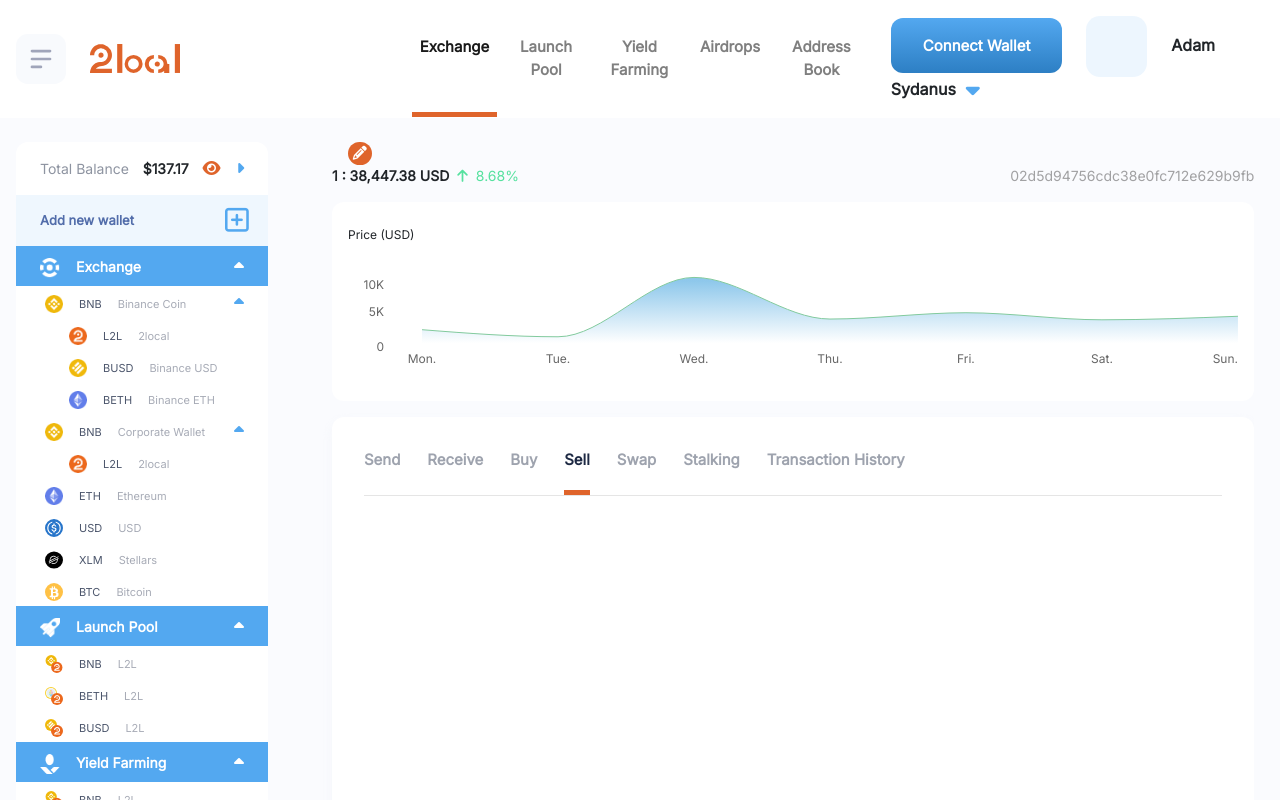
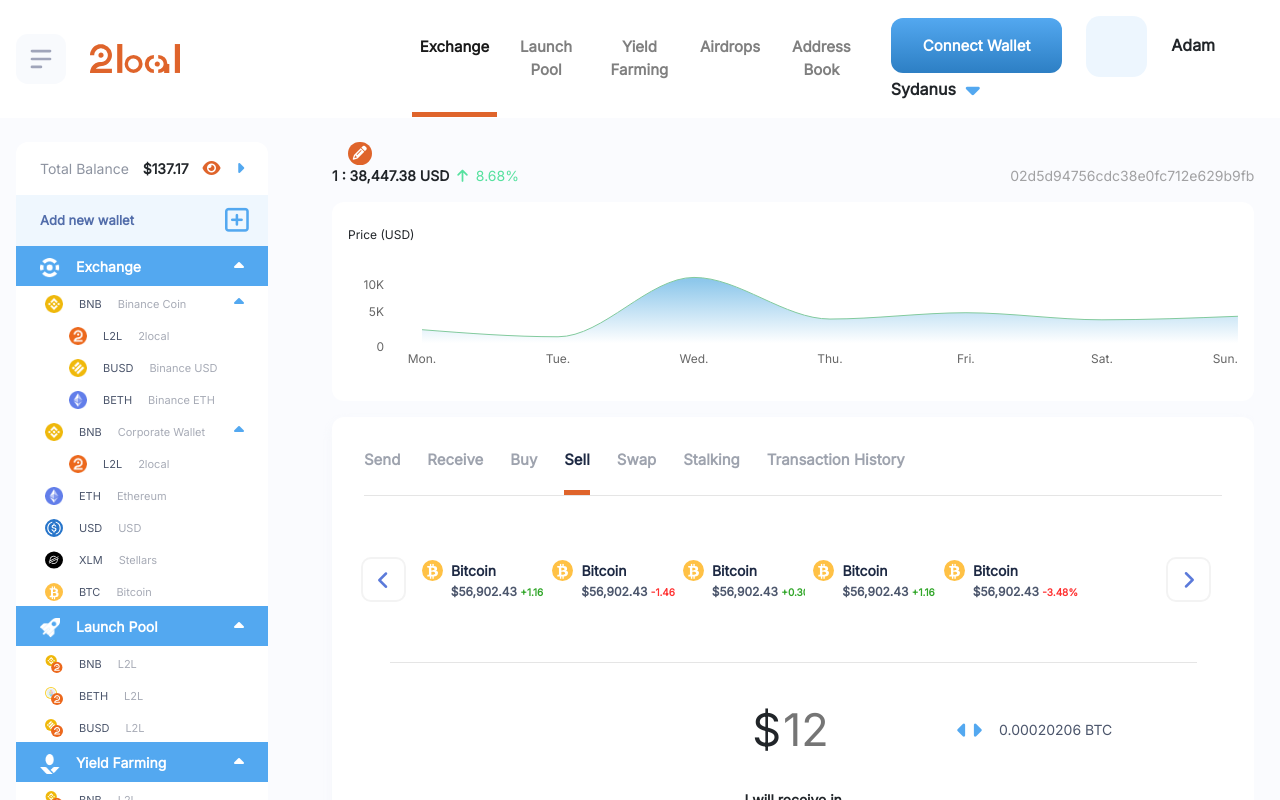
Before and after one commit to softwaredev63/2local_dashboard, a React (Create React App) app: page / in a window 1280 px wide. Both pictures are taken after a click on the element "Sell". Shown: the top 800 px of the page. Built offline with nearby package versions, Linux system fonts and the light colour scheme.

Commit message:
buy sell section

```diff
--- a/package.json
+++ b/package.json
@@ -8,6 +8,7 @@
     "@testing-library/react": "^11.1.0",
     "@testing-library/user-event": "^12.1.10",
     "bootstrap": "^4.6.0",
+    "node-sass": "^5.0.0",
     "react": "^17.0.1",
     "react-dom": "^17.0.1",
     "react-redux": "^7.2.2",
@@ -15,6 +16,7 @@
     "react-scripts": "^4.0.3",
     "recharts": "^2.0.8",
     "redux-persist": "^6.0.0",
+    "swiper": "^6.5.0",
     "web-vitals": "^1.0.1"
   },
   "scripts": {
--- /dev/null
+++ b/src/components/Dashboard/BuySell/BuySell.js
@@ -0,0 +1,225 @@
+import React, { useEffect, useState } from "react";
+import BTC from "../../../assets/btc.svg";
+import "./styles.css";
+import { Swiper, SwiperSlide } from "swiper/react";
+import SwiperCore, { Navigation, Pagination, Scrollbar, A11y } from "swiper";
+import "swiper/swiper.scss";
+import "swiper/components/navigation/navigation.scss";
+import "swiper/components/pagination/pagination.scss";
+import "swiper/components/scrollbar/scrollbar.scss";
+import Ether from "../../../assets/ETH.png";
+
+function SliderCard({ rate, color }) {
+	const [x, setx] = useState("slider-cards-container");
+	const getActive = () => {
+		setx("slider-cards-container-active");
+	};
+	return (
+		<div className={` slider-cards-container`} onClick={() => getActive()}>
+			<div className="d-flex  align-items-center">
+				<img src={BTC} alt="" />
+				<span className="ml-2 slider-cards-span ">Bitcoin</span>
+			</div>
+
+			<div className="slider-card-value">
+				$56,902.43{" "}
+				<span style={{ color: color, fontSize: "10px" }}>{rate}</span>
+			</div>
+		</div>
+	);
+}
+
+function Dropdown({ title }) {
+	return (
+		<div class="dropdown">
+			<button
+				class="text-left d-flex justify-content-between align-items-center pr-4  profile-input dropdown-toggle"
+				type="button"
+				id="dropdownMenuButton"
+				data-toggle="dropdown"
+				aria-haspopup="true"
+				aria-expanded="false"
+			>
+				Ether Wallet
+				<i class="fas fa-caret-down caret-dropdown"></i>
+			</button>
+			<div
+				class="profile-dropdown-select dropdown-menu"
+				aria-labelledby="dropdownMenuButton"
+			>
+				<a class="dropdown-item" href="#">
+					Action
+				</a>
+				<a class="dropdown-item" href="#">
+					Another action
+				</a>
+				<a class="dropdown-item" href="#">
+					Something else here
+				</a>
+			</div>
+		</div>
+	);
+}
+
+function BuySellBox({ dropdown, label, icon, sub }) {
+	return (
+		<div className="buy-sell-box d-flex  align-items-center pl-4 pr-4">
+			<input type="radio" name="buy-sell-radio" />
+			{icon && <img className="ml-3" src={icon} alt="" />}
+			<div className="d-flex flex-column ml-3">
+				<label htmlFor="" className="mt-0  mb-0">
+					{label}
+				</label>
+				{sub && <p className=" buy-sell-sub">{sub}</p>}
+			</div>
+		</div>
+	);
+}
+
+function Slider() {
+	const [swiper, setSwiper] = useState(null);
+	const [isEnd, setIsEnd] = useState(true);
+	const [isBeginning, setIsBeginning] = useState(false);
+
+	const goNext = () => {
+		if (swiper) {
+			console.log("next");
+			swiper.slideNext();
+		}
+	};
+	const goback = () => {
+		if (swiper) {
+			swiper.slidePrev();
+		}
+	};
+	SwiperCore.use([Navigation, Pagination, Scrollbar, A11y]);
+
+	useEffect(() => {
+		console.log("swiper", swiper);
+	}, [swiper]);
+
+	return (
+		<>
+			<div className="swiper-container mt-5">
+				<Swiper
+					onSwiper={(s) => {
+						setSwiper(s);
+						setIsBeginning(s.isBeginning);
+						setIsEnd(s.isEnd);
+						console.log("SWIPER", s);
+					}}
+					onSlideChange={(s) => {
+						console.log("ON s CHANGE", s);
+						setIsBeginning(s.isBeginning);
+						setIsEnd(s.isEnd);
+					}}
+					spaceBetween={25}
+					slidesPerView={6}
+					// navigation
+					// slidesPerColumn={1}
+					// pagination={{ clickable: true }}
+					// scrollbar={{ draggable: true }}
+					// slidesPerColumnFill="row"
+					onSlideChange={() => console.log("slide change")}
+				>
+					<SwiperSlide>
+						<SliderCard rate="+1.16%" color="#31A629" />
+					</SwiperSlide>{" "}
+					<SwiperSlide>
+						<SliderCard rate="-1.46%" color="#FF3131" />
+					</SwiperSlide>{" "}
+					<SwiperSlide>
+						<SliderCard rate="+0.30%" color="#31A629" />
+					</SwiperSlide>{" "}
+					<SwiperSlide>
+						<SliderCard rate="+1.16%" color="#31A629" />
+					</SwiperSlide>{" "}
+					<SwiperSlide>
+						<SliderCard rate="-3.48%" color="#FF3131" />
+					</SwiperSlide>
+				</Swiper>
+
+				<hr className="mt-5" />
+			</div>
+
+			<div className="navigation-btns">
+				<span
+					disabled={isBeginning}
+					className="custom-swiper-button "
+					onClick={goback}
+				>
+					<i class="fas fa-angle-left"></i>
+				</span>
+				<span
+					disabled={isEnd}
+					className="custom-swiper-button skewed"
+					onClick={goNext}
+				>
+					<i class="fas fa-angle-left"></i>
+				</span>
+			</div>
+		</>
+	);
+}
+
+function BuySell({ tab }) {
+	return (
+		<div className="buy-sell-container">
+			<Slider />
+			<div className="mt-3 d-flex flex-column  align-items-center">
+				<div className="row">
+					<div className="col"></div>
+					<div className="col text-center d-flex align-items-center justify-content-center">
+						<span className=" buy-sell-span">$</span>
+						<input
+							placeholder="12"
+							className=" buy-sell-input"
+							type="text"
+						/>
+					</div>
+
+					<span className="col mt-4">
+						<i class="fas fa-caret-left buy-sell-caret"></i>
+						<i class="fas fa-caret-right buy-sell-caret"></i>
+
+						<span className="bottom-value ml-3">
+							0.00020206 BTC
+						</span>
+					</span>
+				</div>
+
+				<div className="mt-4 font-weight-bold">
+					{tab === "Sell" ? "I will receive in" : "Payment methods"}
+				</div>
+				<div className="d-flex mt-4">
+					{tab === "Sell" ? (
+						<>
+							<BuySellBox label="Credit or Debit Card" />
+							<BuySellBox
+								label="Ether Wallet"
+								icon={Ether}
+								dropdown
+							/>
+						</>
+					) : (
+						<>
+							<BuySellBox
+								label="Credit or Debit Card"
+								sub="Instanly Available"
+							/>
+							<BuySellBox
+								label="Wire Transfer"
+								sub="3 to 5 business days"
+								dropdown
+							/>
+						</>
+					)}
+				</div>
+
+				<button className="buy-sell-btn">Continue</button>
+			</div>
+		</div>
+	);
+}
+
+export default BuySell;
--- /dev/null
+++ b/src/components/Dashboard/BuySell/styles.css
@@ -0,0 +1,133 @@
+.slider-cards-container-active {
+	height: 70px;
+	width: 160px;
+
+	background: #dde8ff 0% 0% no-repeat padding-box;
+	border-radius: 8px;
+	padding-top: 1rem;
+	padding-left: 0.5rem;
+	font-size: 14px;
+	/* margin-right: 1rem; */
+}
+
+.slider-cards-container {
+	height: 70px;
+	width: 160px;
+	background: white 0% 0% no-repeat padding-box;
+	border-radius: 8px;
+	padding-top: 1rem;
+	padding-left: 0.5rem;
+	font-size: 14px;
+	/* margin-right: 1rem; */
+}
+
+.slider-cards-span {
+	color: #1d2943;
+	font-weight: bold;
+	font-size: 14px;
+}
+
+.slider-card-value {
+	color: #4c566c;
+	font-weight: bold;
+	font-size: 12px;
+	margin-top: 0.1rem;
+	margin-left: 1.8rem;
+}
+
+.custom-swiper-button {
+	line-height: 0;
+	box-shadow: 0px 4px 8px rgba(#1c84ff, 0.25);
+	cursor: pointer;
+	min-width: 45px;
+	height: 45px;
+	font-size: calc(var(--paragraph-font) * 1.7);
+	display: flex;
+	align-items: center;
+	justify-content: center;
+	margin-left: 0.5rem;
+	background: #ffffff 0% 0% no-repeat padding-box;
+	border: 2px solid #f3f3f3;
+	border-radius: 10px;
+}
+
+.custom-swiper-button > i {
+	color: #5b7ada;
+	transform: scale(1.5);
+}
+
+.skewed {
+	transform: rotate(-180deg);
+}
+
+.navigation-btns {
+	position: absolute;
+	top: 0.8rem;
+	left: -0.7rem;
+	z-index: 4;
+	width: 100%;
+	display: flex;
+	justify-content: space-between;
+}
+
+.buy-sell-container {
+	position: relative;
+}
+
+.swiper-container {
+	width: 94%;
+}
+
+.buy-sell-btn {
+	height: 50px;
+	background: #53a8f0 0% 0% no-repeat padding-box;
+	border-radius: 12px;
+	font-size: 14px;
+	border: none;
+	color: white;
+	width: 347px;
+	margin-top: 1.5rem;
+}
+
+.buy-sell-span {
+	font-size: 45px;
+	outline: none;
+	border: none;
+}
+
+.buy-sell-input {
+	font-size: 45px;
+	width: 20%;
+	outline: none;
+	border: none;
+}
+
+.buy-sell-box {
+	height: 70px;
+	margin-left: 0.5rem;
+	margin-right: 0.5rem;
+	width: 320px;
+	font-weight: bold;
+	background: #ffffff 0% 0% no-repeat padding-box;
+	border: 1px solid #53a8f0;
+	border-radius: 13px;
+}
+
+.buy-sell-caret {
+	color: #53a8f0;
+	margin-left: 0.2rem;
+	margin-right: 0.2rem;
+	transform: scale(1.5);
+}
+
+.bottom-value {
+	color: #4c566c;
+	font-size: 14px;
+}
+
+.buy-sell-sub {
+	color: #4c566c;
+	font-size: 12px;
+	margin-top: 0;
+	margin-bottom: -0.1rem;
+}
--- a/src/components/Dashboard/Dashboard.js
+++ b/src/components/Dashboard/Dashboard.js
@@ -5,6 +5,7 @@
 import Graph from "../Graph/Graph";
 import DashboardTab from "./DashboardTab";
 import TransactionHistoryTable from "./TransactionHistory/TransactionHistory";
+import BuySell from "./BuySell/BuySell";
 
 function Dashboard({ isOpen }) {
 	var title = useSelector(selectTitle);
@@ -36,7 +37,15 @@
 				<DashboardTab />
 
 				<hr className="mt-4" />
-				{tab === "Transaction History" && <TransactionHistoryTable />}
+				{tab === "Transaction History" ? (
+					<TransactionHistoryTable />
+				) : tab === "Sell" ? (
+					<BuySell tab="Sell" />
+				) : tab === "Buy" ? (
+					<BuySell tab="Buy" />
+				) : (
+					""
+				)}
 			</div>
 		</div>
 	);
```
Also changed, not shown: 1 other file (tests, documents, lock files or other folders).
